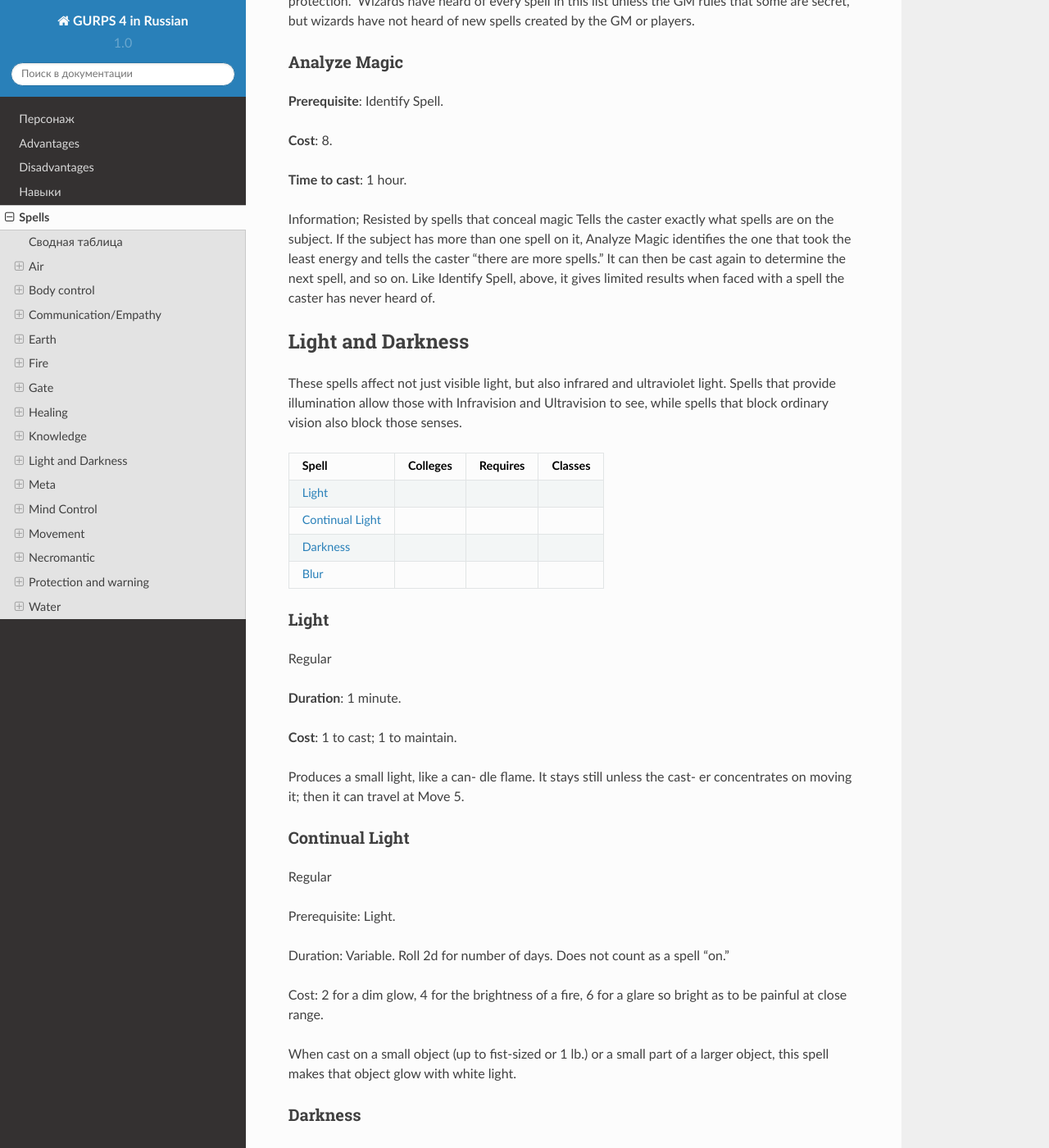
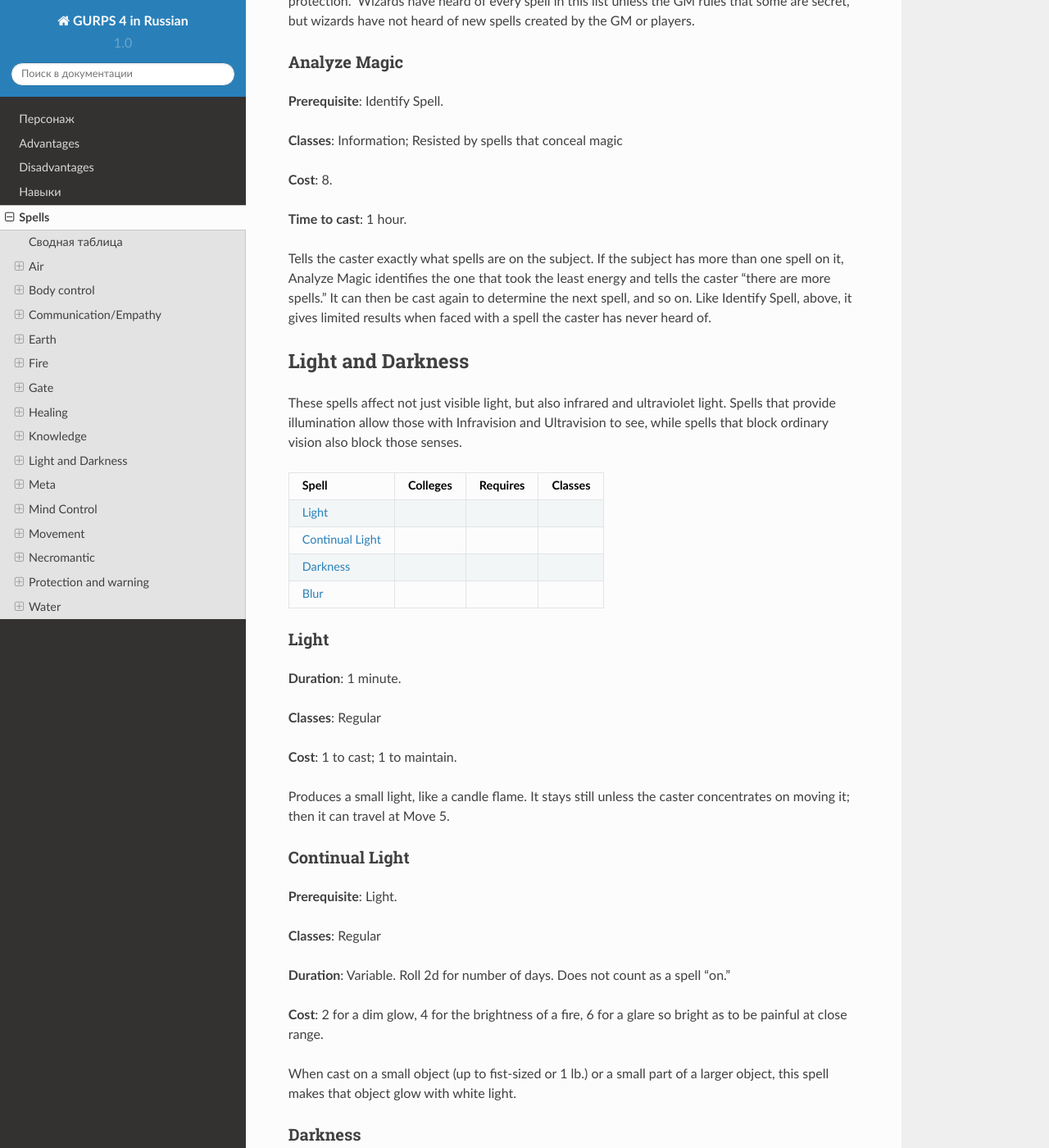
Before and after one commit to sp1r/gurps4, a Sphinx documentation site: the page built from docs/source/spells.rst, in a window 1280 px wide and 1400 px high, scrolled down 26522 px. Shown: the whole window at 82% size. Built offline with Sphinx 7.4.7 and the Read the Docs theme 2.0.0, drawn with Linux system fonts in a browser that asks for light colours.

```diff
--- a/docs/source/spells.rst
+++ b/docs/source/spells.rst
@@ -1499,34 +1499,27 @@
 
 **Prerequisite**: Identify Spell.
 
+**Classes**: Information; Resisted by spells that conceal magic
+
 **Cost**: 8.
 
 **Time to cast**: 1 hour.
 
-Information; Resisted by spells
-that conceal magic
-Tells the caster exactly what spells
-are on the subject. If the subject has
-more than one spell on it, Analyze
-Magic identifies the one that took the
-least energy and tells the caster “there
-are more spells.” It can then be cast
-again to determine the next spell, and
-so on. Like Identify Spell, above, it
-gives limited results when faced with a
-spell the caster has never heard of.
+
+Tells the caster exactly what spells are on the subject. If the subject has
+more than one spell on it, Analyze Magic identifies the one that took the
+least energy and tells the caster “there are more spells.” It can then be cast
+again to determine the next spell, and so on. Like Identify Spell, above, it
+gives limited results when faced with a spell the caster has never heard of.
 
 
 ******************
 Light and Darkness
 ******************
 
-These spells affect not just visible
-light, but also infrared and ultraviolet
-light. Spells that provide illumination
-allow those with Infravision and
-Ultravision to see, while spells that
-block ordinary vision also block those
+These spells affect not just visible light, but also infrared and ultraviolet
+light. Spells that provide illumination allow those with Infravision and
+Ultravision to see, while spells that block ordinary vision also block those
 senses.
 
 =============================================== ======================= =========================================== ================================
@@ -1543,38 +1536,33 @@
 Light
 =====
 
-Regular
-
 **Duration**: 1 minute.
 
+**Classes**: Regular
+
 **Cost**: 1 to cast; 1 to maintain.
 
-Produces a small light, like a can-
-dle flame. It stays still unless the cast-
-er concentrates on moving it; then it
-can travel at Move 5.
+Produces a small light, like a candle flame. It stays still unless the caster
+concentrates on moving it; then it can travel at Move 5.
 
 
 .. _continual_light:
 
 Continual Light
 ===============
-Regular
-
-Prerequisite: Light.
-
-Duration: Variable. Roll 2d for
-number of days. Does not count as a
+
+**Prerequisite**: Light.
+
+**Classes**: Regular
+
+**Duration**: Variable. Roll 2d for number of days. Does not count as a
 spell “on.”
 
-Cost: 2 for a dim glow, 4 for the
-brightness of a fire, 6 for a glare so
+**Cost**: 2 for a dim glow, 4 for the brightness of a fire, 6 for a glare so
 bright as to be painful at close range.
 
-When cast on a small object (up to
-fist-sized or 1 lb.) or a small part of a
-larger object, this spell makes that
-object glow with white light.
+When cast on a small object (up to fist-sized or 1 lb.) or a small part of a
+larger object, this spell makes that object glow with white light.
 
 .. _darkness:
 
```
